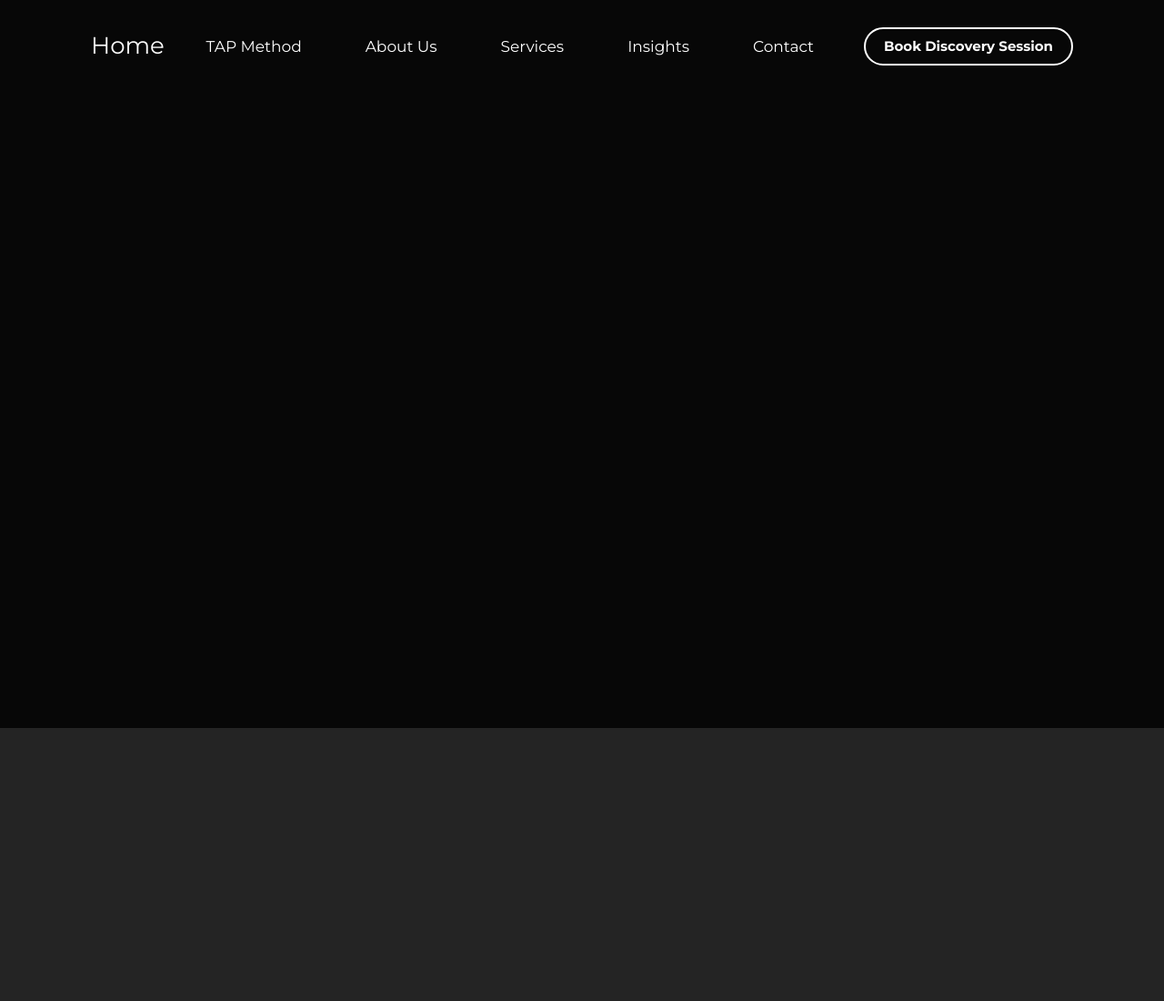
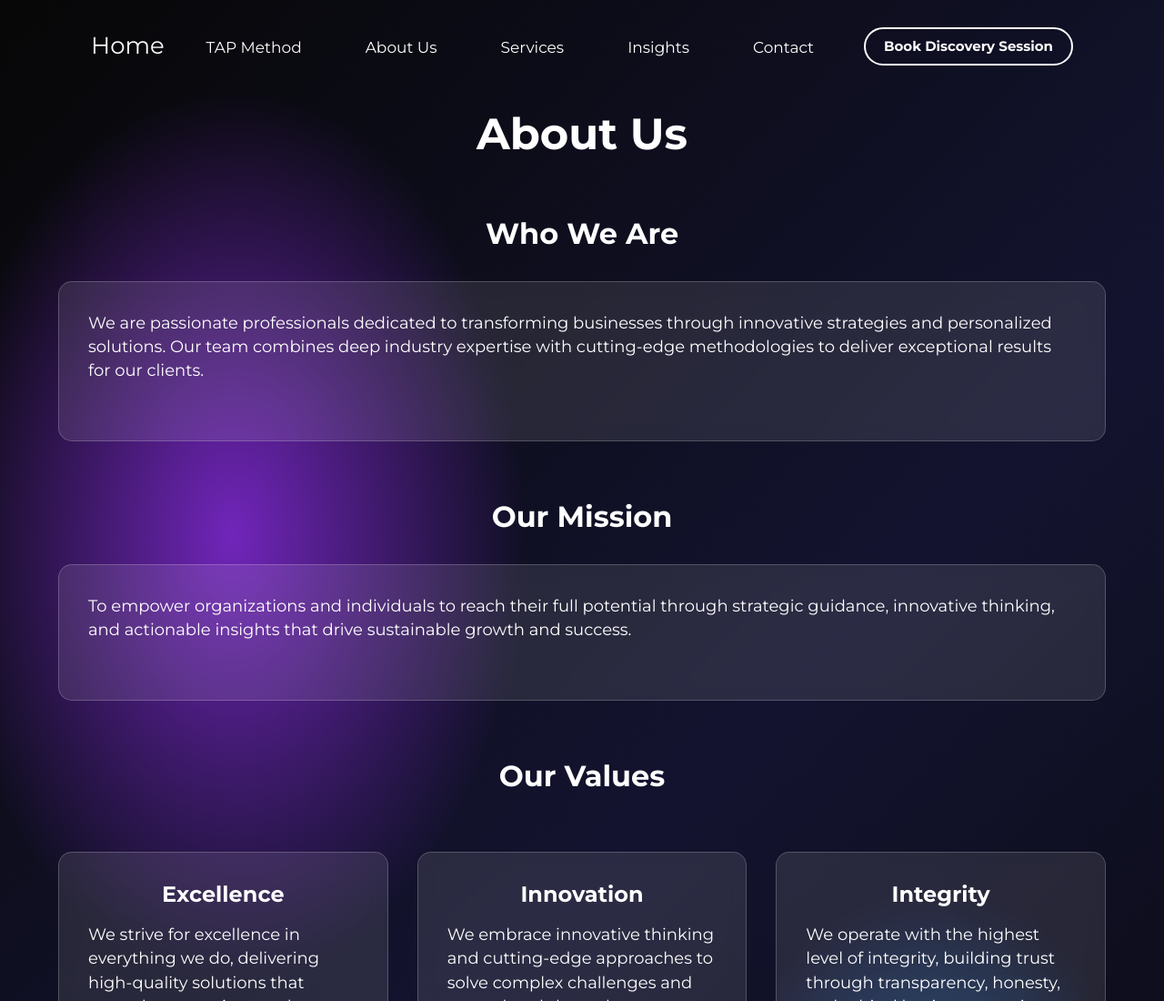
Before and after one commit to KabeloM06/Trinitee-website, a React (Vite) app: page /about-us in a window 1280 px wide. Shown: the top 1100 px of the page at 91% size. Before the commit the page ends 800 px from the top, so only its background shows below. Built offline with nearby package versions, Linux system fonts and the light colour scheme.

Commit message:
feat(aboutUs): implemented about us screen

```diff
--- a/src/App.tsx
+++ b/src/App.tsx
@@ -3,6 +3,7 @@ import { Routes, Route } from 'react-router-dom'
 import { Box } from '@mui/material'
 import Header from './components/Header'
 import Home from './pages/Home'
+import AboutUs from './pages/AboutUs'
 
 const App: React.FC = () => {
   return (
@@ -10,6 +11,7 @@ const App: React.FC = () => {
       <Header />
       <Routes>
         <Route path="/" element={<Home />} />
+        <Route path="/about-us" element={<AboutUs />} />
       </Routes>
     </Box>
   )
--- a/src/components/Header.tsx
+++ b/src/components/Header.tsx
@@ -1,5 +1,6 @@
 import React from 'react'
 import { AppBar, Toolbar, Typography, Button, Box, styled } from '@mui/material'
+import { Link } from 'react-router-dom'
 
 const StyledAppBar = styled(AppBar)(() => ({
   background: 'transparent',
@@ -98,35 +99,52 @@ const Header: React.FC = () => {
       <StyledToolbar>
         <Typography
           variant="h2"
-          component="div"
+          component={Link}
+          to="/"
           sx={{
             fontSize: { xs: '20px', sm: '22px', md: '24px', lg: '26px', xl: '28px' },
             fontFamily: 'Montserrat',
             color: 'white',
-            fontWeight: 'normal'
+            fontWeight: 'normal',
+            textDecoration: 'none',
+            '&:hover': {
+              opacity: 0.8,
+            }
           }}
         >
           Home
         </Typography>
         <Box sx={{ display: 'flex', alignItems: 'center', gap: '40px' }}>
-          <NavButton href="/tap-method">
+          <Link to="/tap-method" style={{ textDecoration: 'none' }}>
+            <NavButton>
               TAP Method
             </NavButton>
-          <NavButton href="/about-us">
+          </Link>
+          <Link to="/about-us" style={{ textDecoration: 'none' }}>
+            <NavButton>
               About Us
             </NavButton>
-          <NavButton href="/services">
+          </Link>
+          <Link to="/services" style={{ textDecoration: 'none' }}>
+            <NavButton>
               Services
             </NavButton>
-          <NavButton href="/insights">
+          </Link>
+          <Link to="/insights" style={{ textDecoration: 'none' }}>
+            <NavButton>
               Insights
             </NavButton>
-          <NavButton href="/contact">
+          </Link>
+          <Link to="/contact" style={{ textDecoration: 'none' }}>
+            <NavButton>
               Contact
             </NavButton>
-          <BookSessionButton href="/book-session">
+          </Link>
+          <Link to="/book-session" style={{ textDecoration: 'none' }}>
+            <BookSessionButton>
               Book Discovery Session
             </BookSessionButton>
+          </Link>
         </Box>
       </StyledToolbar>
     </StyledAppBar>
--- /dev/null
+++ b/src/pages/AboutUs.tsx
@@ -0,0 +1,252 @@
+import React from 'react'
+import { Typography, Box, Container } from '@mui/material'
+import { styled } from '@mui/material/styles'
+
+// Use the same background as the landing page for consistency
+const AboutUsScreen = styled(Box)(() => ({
+  position: 'relative',
+  width: '100vw',
+  minHeight: '100vh',
+  overflow: 'hidden',
+  background: `
+    radial-gradient(ellipse 50% 50% at 20% 30%, rgba(138, 43, 226, 0.8) 0%, transparent 50%),
+    radial-gradient(ellipse 40% 40% at 80% 70%, rgba(30, 144, 255, 0.6) 0%, transparent 50%),
+    linear-gradient(135deg, rgba(7, 7, 7, 0.9) 0%, rgba(20, 20, 50, 0.95) 50%, rgba(7, 7, 7, 1) 100%)
+  `,
+  backgroundColor: '#070707',
+}))
+
+const StyledContainer = styled(Container)(({ theme }) => ({
+  position: 'relative',
+  paddingTop: '120px',
+  paddingBottom: '60px',
+  zIndex: 10,
+  [theme.breakpoints.down('md')]: {
+    paddingTop: '100px',
+    paddingBottom: '40px',
+  },
+}))
+
+const MainTitle = styled(Typography)(({ theme }) => ({
+  fontSize: '48px',
+  fontFamily: 'Montserrat',
+  color: 'white',
+  fontWeight: 'bold',
+  lineHeight: 1.133,
+  textAlign: 'center',
+  marginBottom: '4rem',
+  [theme.breakpoints.down('lg')]: {
+    fontSize: '40px',
+  },
+  [theme.breakpoints.down('md')]: {
+    fontSize: '32px',
+    marginBottom: '3rem',
+  },
+  [theme.breakpoints.down('sm')]: {
+    fontSize: '28px',
+    marginBottom: '2rem',
+  },
+}))
+
+const SectionTitle = styled(Typography)(({ theme }) => ({
+  fontSize: '32px',
+  fontFamily: 'Montserrat',
+  color: 'white',
+  fontWeight: 'bold',
+  lineHeight: 1.2,
+  textAlign: 'center',
+  marginBottom: '2rem',
+  [theme.breakpoints.down('lg')]: {
+    fontSize: '28px',
+  },
+  [theme.breakpoints.down('md')]: {
+    fontSize: '24px',
+    marginBottom: '1.5rem',
+  },
+  [theme.breakpoints.down('sm')]: {
+    fontSize: '20px',
+    marginBottom: '1rem',
+  },
+}))
+
+const BodyText = styled(Typography)(({ theme }) => ({
+  fontSize: '18px',
+  fontFamily: 'Montserrat',
+  color: 'white',
+  fontWeight: 400,
+  lineHeight: 1.455,
+  textAlign: 'left',
+  marginBottom: '2rem',
+  [theme.breakpoints.down('lg')]: {
+    fontSize: '16px',
+  },
+  [theme.breakpoints.down('md')]: {
+    fontSize: '16px',
+    textAlign: 'center',
+  },
+  [theme.breakpoints.down('sm')]: {
+    fontSize: '14px',
+  },
+}))
+
+const ContentSection = styled(Box)(({ theme }) => ({
+  marginBottom: '4rem',
+  [theme.breakpoints.down('md')]: {
+    marginBottom: '3rem',
+  },
+}))
+
+const CardBox = styled(Box)(({ theme }) => ({
+  background: 'rgba(255, 255, 255, 0.1)',
+  backdropFilter: 'blur(10px)',
+  border: '1px solid rgba(255, 255, 255, 0.2)',
+  borderRadius: '15px',
+  padding: '2rem',
+  margin: '2rem 0',
+  [theme.breakpoints.down('md')]: {
+    padding: '1.5rem',
+    margin: '1.5rem 0',
+  },
+  [theme.breakpoints.down('sm')]: {
+    padding: '1rem',
+    margin: '1rem 0',
+  },
+}))
+
+const GridContainer = styled(Box)(({ theme }) => ({
+  display: 'grid',
+  gridTemplateColumns: 'repeat(auto-fit, minmax(300px, 1fr))',
+  gap: '2rem',
+  marginTop: '2rem',
+  [theme.breakpoints.down('md')]: {
+    gridTemplateColumns: '1fr',
+    gap: '1.5rem',
+  },
+}))
+
+const SubTitle = styled(Typography)(({ theme }) => ({
+  fontSize: '24px',
+  fontFamily: 'Montserrat',
+  color: 'white',
+  fontWeight: 'bold',
+  lineHeight: 1.2,
+  textAlign: 'center',
+  marginBottom: '1rem',
+  [theme.breakpoints.down('lg')]: {
+    fontSize: '20px',
+  },
+  [theme.breakpoints.down('md')]: {
+    fontSize: '18px',
+  },
+  [theme.breakpoints.down('sm')]: {
+    fontSize: '16px',
+  },
+}))
+
+const AboutUs: React.FC = () => {
+  return (
+    <AboutUsScreen>
+      <StyledContainer maxWidth="lg">
+        {/* Main Title */}
+        <MainTitle variant="h1">
+          About Us
+        </MainTitle>
+
+        {/* Introduction Section */}
+        <ContentSection>
+          <SectionTitle variant="h2">
+            Who We Are
+          </SectionTitle>
+          <CardBox>
+            <BodyText>
+              We are passionate professionals dedicated to transforming businesses through
+              innovative strategies and personalized solutions. Our team combines deep industry
+              expertise with cutting-edge methodologies to deliver exceptional results for our clients.
+            </BodyText>
+          </CardBox>
+        </ContentSection>
+
+        {/* Mission Section */}
+        <ContentSection>
+          <SectionTitle variant="h2">
+            Our Mission
+          </SectionTitle>
+          <CardBox>
+            <BodyText>
+              To empower organizations and individuals to reach their full potential through
+              strategic guidance, innovative thinking, and actionable insights that drive
+              sustainable growth and success.
+            </BodyText>
+          </CardBox>
+        </ContentSection>
+
+        {/* Values Section */}
+        <ContentSection>
+          <SectionTitle variant="h2">
+            Our Values
+          </SectionTitle>
+          <GridContainer>
+            <CardBox>
+              <SubTitle variant="h3">
+                Excellence
+              </SubTitle>
+              <BodyText>
+                We strive for excellence in everything we do, delivering high-quality
+                solutions that exceed expectations and create lasting impact.
+              </BodyText>
+            </CardBox>
+            <CardBox>
+              <SubTitle variant="h3">
+                Innovation
+              </SubTitle>
+              <BodyText>
+                We embrace innovative thinking and cutting-edge approaches to solve
+                complex challenges and create breakthrough opportunities.
+              </BodyText>
+            </CardBox>
+            <CardBox>
+              <SubTitle variant="h3">
+                Integrity
+              </SubTitle>
+              <BodyText>
+                We operate with the highest level of integrity, building trust through
+                transparency, honesty, and ethical business practices.
+              </BodyText>
+            </CardBox>
+          </GridContainer>
+        </ContentSection>
+
+        {/* Team Section */}
+        <ContentSection>
+          <SectionTitle variant="h2">
+            Our Team
+          </SectionTitle>
+          <CardBox>
+            <BodyText>
+              Our diverse team of experts brings together decades of combined experience
+              across various industries and disciplines. We collaborate closely to ensure
+              every client receives personalized attention and tailored solutions that
+              address their unique challenges and opportunities.
+            </BodyText>
+          </CardBox>
+        </ContentSection>
+
+        {/* Approach Section */}
+        <ContentSection>
+          <SectionTitle variant="h2">
+            Our Approach
+          </SectionTitle>
+          <CardBox>
+            <BodyText>
+              We believe in a collaborative, data-driven approach that combines strategic
+              thinking with practical implementation. Our methodology ensures sustainable
+              results by focusing on both immediate wins and long-term transformation.
+            </BodyText>
+          </CardBox>
+        </ContentSection>
+      </StyledContainer>
+    </AboutUsScreen>
+  )
+}
+
+export default AboutUs
```
Lines whose indentation alone changed are shown as unchanged.
